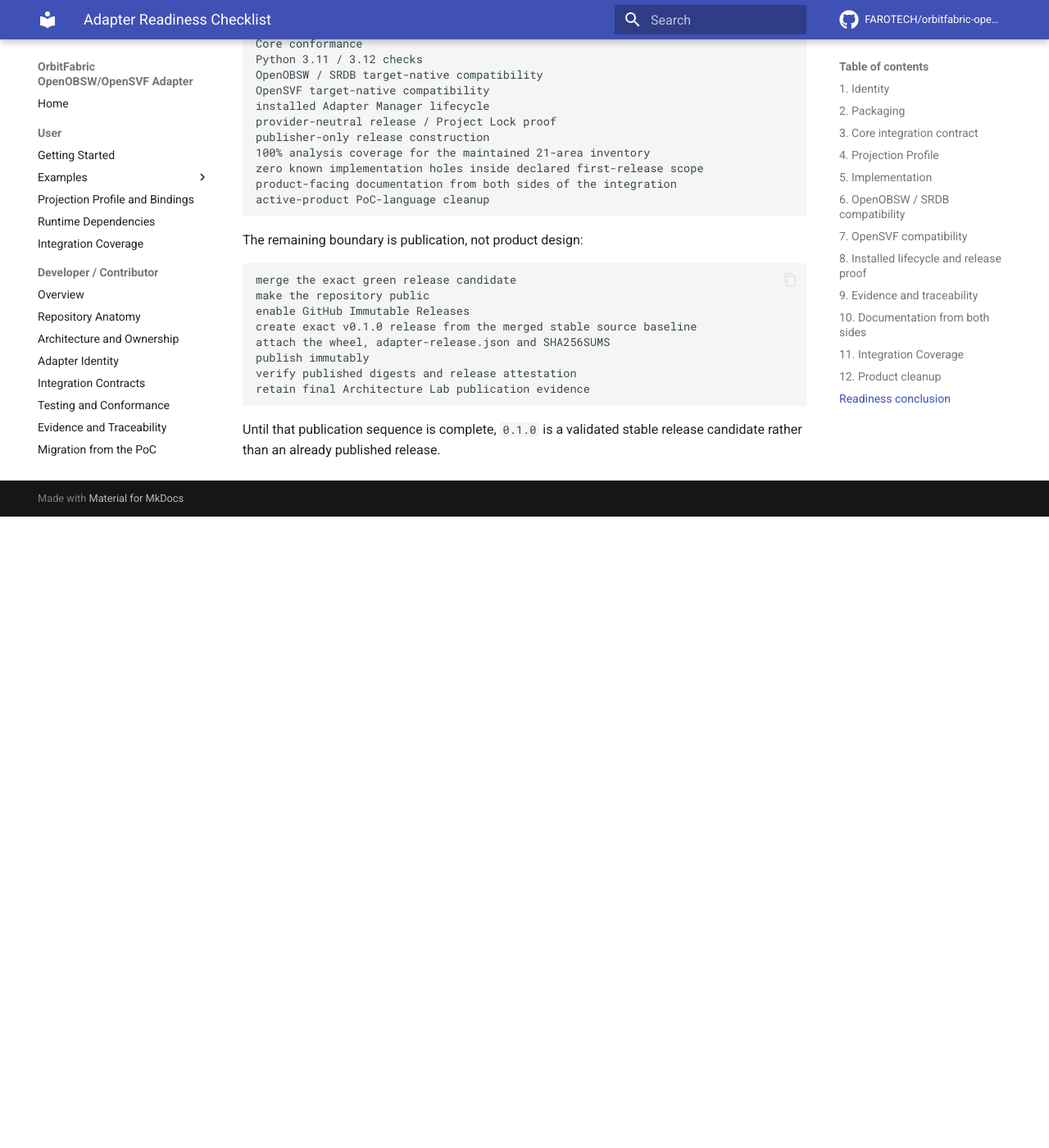
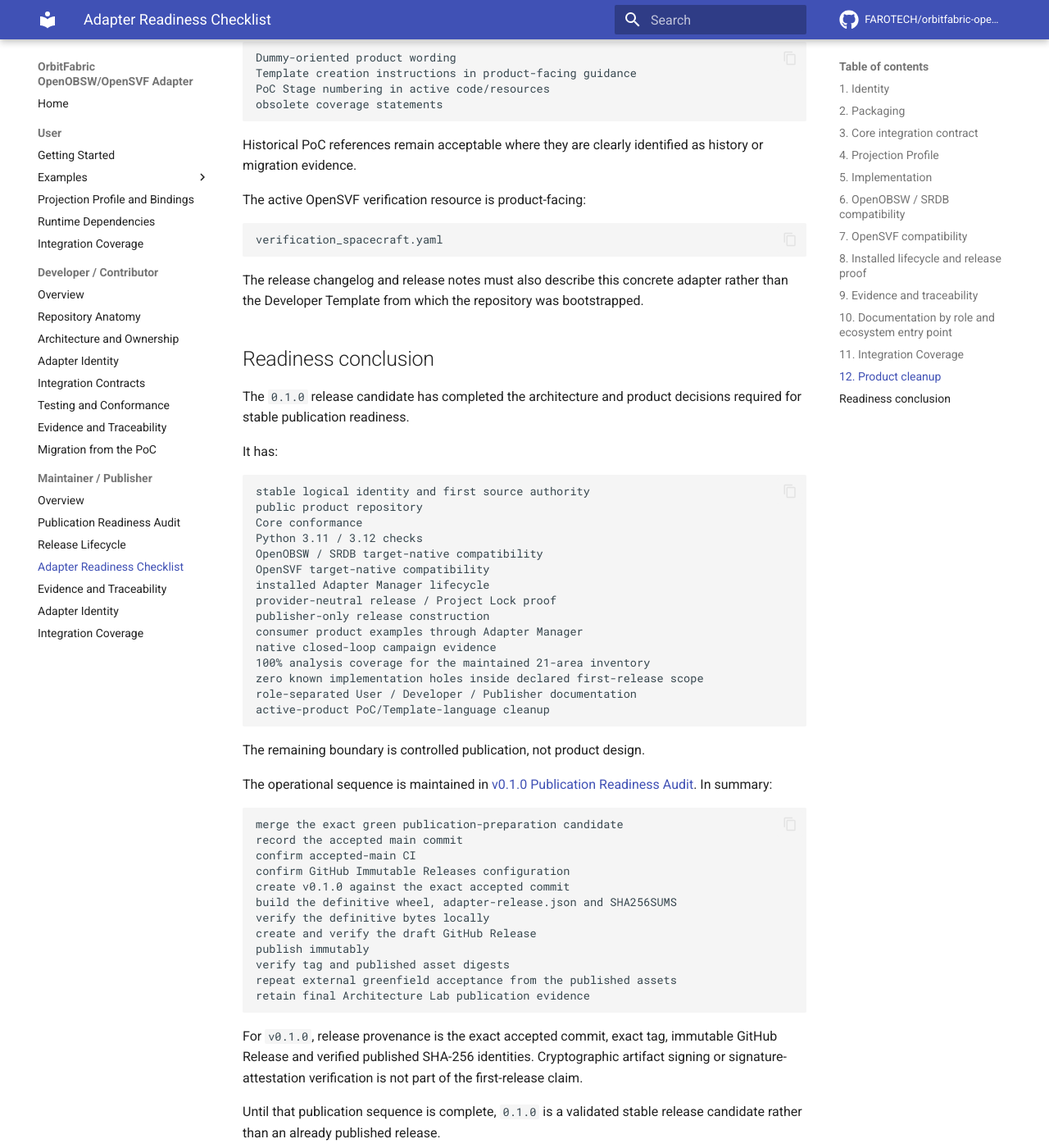
Before and after one commit to FAROTECH/orbitfabric-openobsw-opensvf-adapter, an MkDocs documentation site: the page built from docs/adapter-readiness-checklist.md, in a window 1280 px wide and 1400 px high, scrolled down 7025 px. Shown: the whole window at 82% size. Built offline with MkDocs 1.6.1 and Material for MkDocs 9.7.7, drawn with Linux system fonts in a browser that asks for light colours; comment, search, counter and statistics services are not loaded; before the commit the page ends 7655 px from its top, so only the background shows below that; some of the changed text lies outside the part shown.

Commit message:
Align readiness checklist with publication state

````diff
--- a/docs/adapter-readiness-checklist.md
+++ b/docs/adapter-readiness-checklist.md
@@ -219,11 +219,35 @@
 
 Use the Core-owned Integration Result as the primary execution evidence surface. Keep target-native, installed lifecycle and release evidence as separate layers.
 
-## 10. Documentation from both sides
+## 10. Documentation by role and ecosystem entry point
 
-A visitor may arrive from OrbitFabric or from the downstream ecosystem.
+A visitor may arrive from OrbitFabric or from the downstream ecosystem, but the repository must also distinguish the visitor's role.
 
-Before publication, verify that README and docs explain:
+Before publication, verify that the landing page and docs provide three clear paths:
+
+```text
+USER
+    install released adapter
+    inspect / verify through Adapter Manager
+    execute adapter operations
+    try product examples
+    understand downstream consumption
+
+DEVELOPER / CONTRIBUTOR
+    clone source
+    editable development install
+    direct adapter CLI for contributor work
+    architecture / contracts / tests / compatibility
+
+MAINTAINER / PUBLISHER
+    accepted source selection
+    release construction
+    hashes and provenance
+    immutable publication
+    post-publication greenfield acceptance
+```
+
+The documentation must also explain:
 
 ```text
 what OrbitFabric is
@@ -240,7 +263,7 @@
 what the adapter does not own
 ```
 
-No side should be presented as a subordinate implementation detail of another project.
+A normal user must not be instructed to build the adapter wheel or Release Descriptor locally. No downstream project should be presented as a subordinate implementation detail of another system.
 
 ## 11. Integration Coverage
 
@@ -313,6 +336,8 @@
 verification_spacecraft.yaml
 ```
 
+The release changelog and release notes must also describe this concrete adapter rather than the Developer Template from which the repository was bootstrapped.
+
 ## Readiness conclusion
 
 The `0.1.0` release candidate has completed the architecture and product decisions required for stable publication readiness.
@@ -321,6 +346,7 @@
 
 ```text
 stable logical identity and first source authority
+public product repository
 Core conformance
 Python 3.11 / 3.12 checks
 OpenOBSW / SRDB target-native compatibility
@@ -328,23 +354,33 @@
 installed Adapter Manager lifecycle
 provider-neutral release / Project Lock proof
 publisher-only release construction
+consumer product examples through Adapter Manager
+native closed-loop campaign evidence
 100% analysis coverage for the maintained 21-area inventory
 zero known implementation holes inside declared first-release scope
-product-facing documentation from both sides of the integration
-active-product PoC-language cleanup
+role-separated User / Developer / Publisher documentation
+active-product PoC/Template-language cleanup
 ```
 
-The remaining boundary is publication, not product design:
+The remaining boundary is controlled publication, not product design.
+
+The operational sequence is maintained in [v0.1.0 Publication Readiness Audit](publication-readiness-audit.md). In summary:
 
 ```text
-merge the exact green release candidate
-make the repository public
-enable GitHub Immutable Releases
-create exact v0.1.0 release from the merged stable source baseline
-attach the wheel, adapter-release.json and SHA256SUMS
+merge the exact green publication-preparation candidate
+record the accepted main commit
+confirm accepted-main CI
+confirm GitHub Immutable Releases configuration
+create v0.1.0 against the exact accepted commit
+build the definitive wheel, adapter-release.json and SHA256SUMS
+verify the definitive bytes locally
+create and verify the draft GitHub Release
 publish immutably
-verify published digests and release attestation
+verify tag and published asset digests
+repeat external greenfield acceptance from the published assets
 retain final Architecture Lab publication evidence
 ```
 
+For `v0.1.0`, release provenance is the exact accepted commit, exact tag, immutable GitHub Release and verified published SHA-256 identities. Cryptographic artifact signing or signature-attestation verification is not part of the first-release claim.
+
 Until that publication sequence is complete, `0.1.0` is a validated stable release candidate rather than an already published release.
````
Also changed, not shown: other parts of docs/adapter-readiness-checklist.md (+0 -1 lines).
